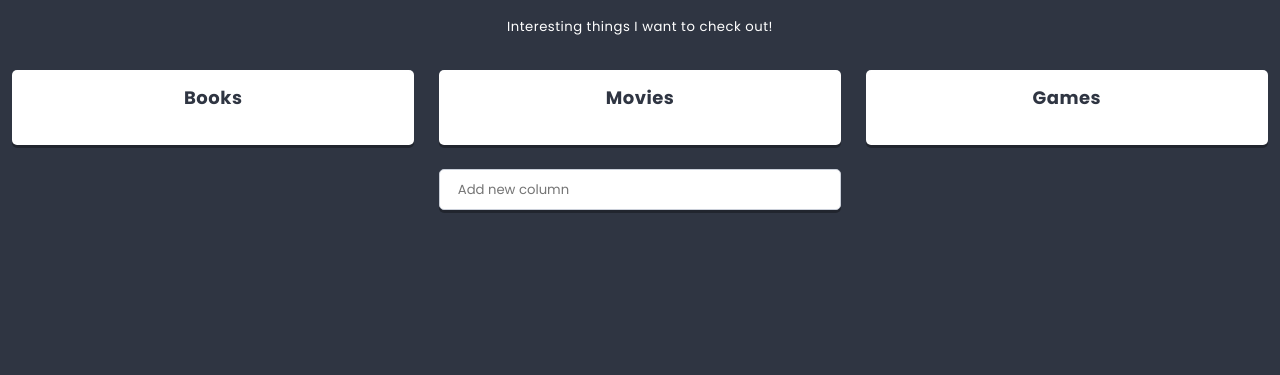
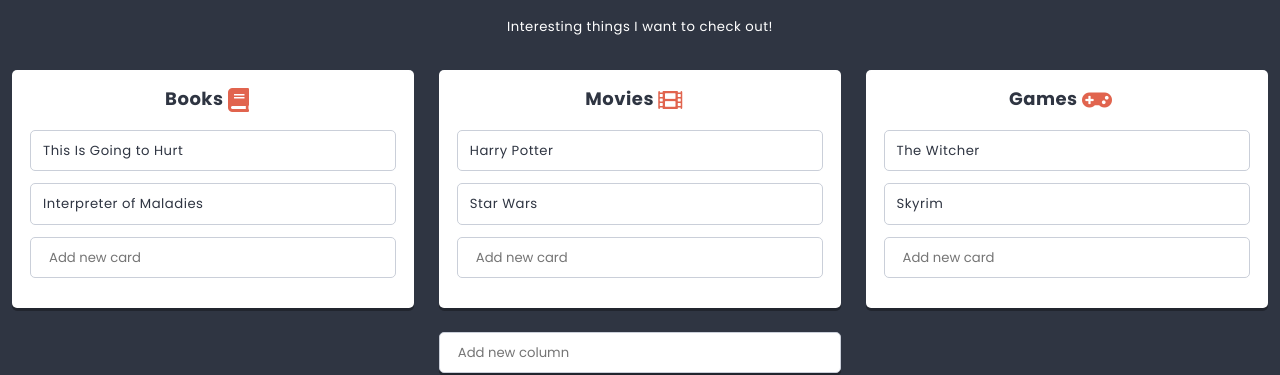
Before and after one commit to ida-dar/react, a React app: page / in a window 1280 px wide. Shown: the part 362-737 px from the top of the page. Built offline with nearby package versions, Linux system fonts and the light colour scheme.

Commit message:
Enable adding cards to columns

```diff
--- /dev/null
+++ b/src/components/Card/Card.js
@@ -0,0 +1,17 @@
+import React from 'react';
+import styles from './Card.scss';
+import PropTypes from 'prop-types';
+
+class Card extends React.Component {
+  static propTypes = {
+    title: PropTypes.node.isRequired,
+  }
+
+  render() {
+    return (
+      <div className={styles.component}>{this.props.title}</div>
+    )
+  }
+}
+
+export default Card;
--- a/src/components/Column/Column.js
+++ b/src/components/Column/Column.js
@@ -1,19 +1,52 @@
 import React from 'react';
 import styles from './Column.scss';
+import {settings} from '../../data/dataStore';
 import PropTypes from 'prop-types';
+import Card from '../Card/Card.js';
+import Icon from '../Icon/Icon.js';
+import Creator from '../Creator/Creator.js';
 
 class Column extends React.Component {
+  state = {
+    cards: this.props.cards || [],
+  }
+
   static propTypes = {
     title: PropTypes.node.isRequired,
-    children: PropTypes.node,
+    name: PropTypes.string,
+    cards: PropTypes.array,
   }
+
+  // static defaultProps = {
+  //   name: settings.defaultColumnIcon,
+  // }
 
   render() {
     return (
       <section className={styles.component}>
-        <h3 className={styles.title}>{this.props.title}</h3>
+        <h3 className={styles.title}>{this.props.title} <span className={styles.icon}><Icon name={this.props.icon} /></span></h3>
+
+        {this.state.cards.map(({key, ...cardProps}) => (
+          <Card key={key} {...cardProps} />
+        ))}
+
+        <Creator text={settings.cardCreatorText} action={title => this.addCard(title)}/>
       </section>
     )
+  }
+
+  addCard(title) {
+    this.setState(state => (
+      {
+        cards: [
+          ...state.cards,
+          {
+            key: state.cards.length ? state.cards[state.cards.length-1].key+1 : 0,
+            title,
+          },
+        ]
+      }
+    ));
   }
 }
 
--- a/src/components/List/List.js
+++ b/src/components/List/List.js
@@ -8,7 +8,7 @@
 import PropTypes from 'prop-types';
 
 class List extends React.Component { //! class component should always start with propTypes.
-  state ={
+  state = {
     columns: this.props.columns || [], // if this.props.columns has not been defined, i.e. the component has not received props columns, then this.state.columns will contain an empty array []
   }
 
```
Also changed, not shown: src/components/Icon/Icon.js (renamed from src/components/Icon.js). Lines whose indentation alone changed are shown as unchanged.
